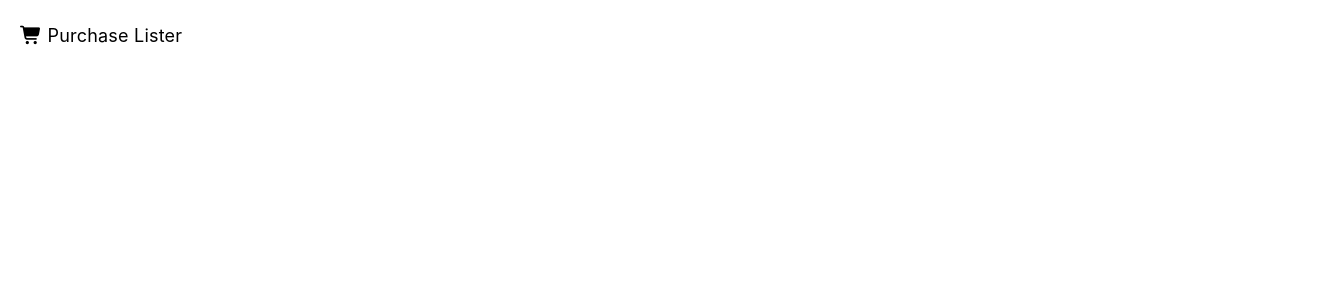
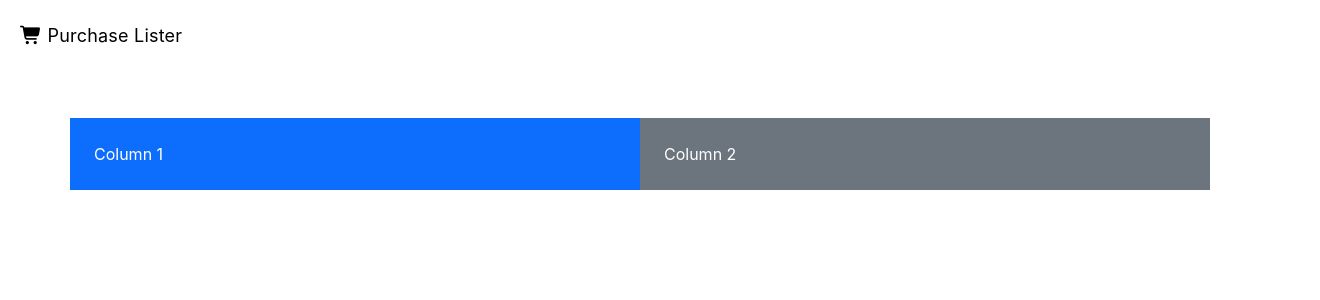
Before and after one commit to UsaidDev/Purchase-Lister, a React (Create React App) app: page / in a window 1280 px wide. Shown: the top 300 px of the page, 1320 px wide, since content can reach past the window. Built offline with nearby package versions, Linux system fonts and the light colour scheme.

Commit message:
Bootstrap added

```diff
--- a/package.json
+++ b/package.json
@@ -7,6 +7,7 @@
     "@testing-library/jest-dom": "^6.9.1",
     "@testing-library/react": "^16.3.0",
     "@testing-library/user-event": "^13.5.0",
+    "bootstrap": "^5.3.8",
     "react": "^19.2.0",
     "react-dom": "^19.2.0",
     "react-scripts": "5.0.1",
--- a/public/index.html
+++ b/public/index.html
@@ -19,5 +19,6 @@
     <noscript>You need to enable JavaScript to run this app.</noscript>
     <div id="root"></div>
 
+
   </body>
 </html>
--- a/src/App.js
+++ b/src/App.js
@@ -1,9 +1,12 @@
 import './App.css'
+import Container from './Components/Navbar/Container/Container';
 import Navbar from './Components/Navbar/Navbar';
+
 function App() {
   return (
     <div className="App">
       <Navbar />
+      <Container />
     </div>
   );
 }
--- /dev/null
+++ b/src/Components/Navbar/Container/Container.jsx
@@ -0,0 +1,21 @@
+import React from "react";
+import "bootstrap/dist/css/bootstrap.min.css";
+
+function Container() {
+  return (
+    <div>
+      <div class="container mt-5">
+        <div class="row">
+          <div class="col-12 col-md-6 col-lg-6 bg-primary text-white p-4">
+            Column 1
+          </div>
+          <div class="col-12 col-md-6 col-lg-6 bg-secondary text-white p-4">
+            Column 2
+          </div>
+        </div>
+      </div>
+    </div>
+  );
+}
+
+export default Container;
--- a/src/Components/Navbar/Navbar.css
+++ b/src/Components/Navbar/Navbar.css
@@ -1,5 +1,4 @@
-.navbar{
-    width: 100%;
+.navbar_container{
     height: 70px;
     display: flex;
     align-items: center;
--- a/src/Components/Navbar/Navbar.jsx
+++ b/src/Components/Navbar/Navbar.jsx
@@ -4,7 +4,7 @@ import "./Navbar.css";
 function Navbar() {
   return (
     <div>
-      <nav class="navbar">
+      <nav class="navbar_container">
         <div class="nav-left">
           <i class="fa-solid fa-cart-shopping"></i>
           <span class="site-name">Purchase Lister</span>
--- a/src/index.js
+++ b/src/index.js
@@ -1,6 +1,8 @@
 import React from 'react';
 import ReactDOM from 'react-dom/client';
 import App from './App';
+import 'bootstrap/dist/css/bootstrap.min.css';
+
 
 const root = ReactDOM.createRoot(document.getElementById('root'));
 root.render(
```
Also changed, not shown: src/Components/Navbar/Container/Container.css (added), 1 other file (tests, documents, lock files or other folders).
